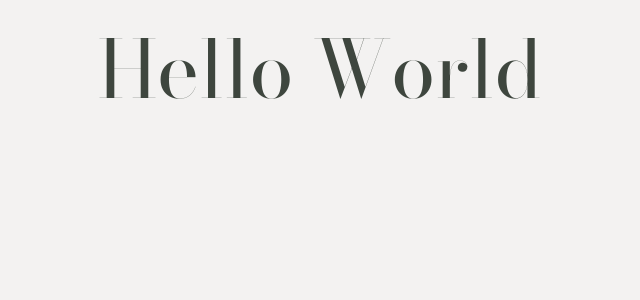
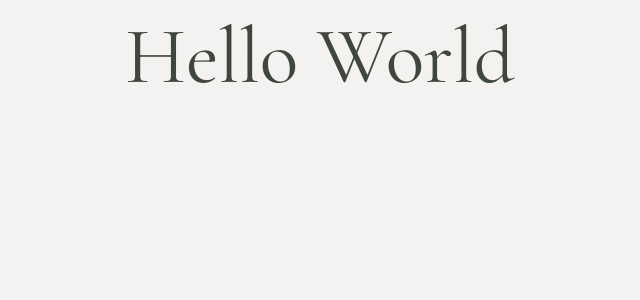
Before and after one commit to puleri/jomat, a React (Create React App) app: page / in a window 1280 px wide. Shown: the top 300 px of the page, without its empty margins (320-960 px from the left). Built offline with nearby package versions, Linux system fonts and the light colour scheme.

Commit message:
updated font

```diff
--- a/package.json
+++ b/package.json
@@ -3,7 +3,7 @@
   "version": "0.1.0",
   "private": true,
   "dependencies": {
-    "@fontsource/bodoni-moda": "^4.5.9",
+    "@fontsource/cormorant-garamond": "^4.5.10",
     "@testing-library/jest-dom": "^5.16.5",
     "@testing-library/react": "^13.4.0",
     "@testing-library/user-event": "^13.5.0",
--- a/src/App.js
+++ b/src/App.js
@@ -1,7 +1,5 @@
-import "@fontsource/bodoni-moda"
-import "@fontsource/bodoni-moda/600.css";
-import "@fontsource/bodoni-moda/900.css";
-
+import "@fontsource/cormorant-garamond"
+import "@fontsource/cormorant-garamond/700.css"
 import './App.css';
 
 function App() {
--- a/src/index.css
+++ b/src/index.css
@@ -1,6 +1,6 @@
 
 body {
-  font-family: "Bodoni Moda", serif;
+  font-family: "Cormorant Garamond", serif;
   background-color: #F3F2F1;
   color: #3e463e;
 }
@@ -12,7 +12,7 @@ body {
 
 
 .heavy-weight {
-  font-weight: 900;
+  font-weight: 700;
 }
 
 .flex {
```
Also changed, not shown: 1 other file (tests, documents, lock files or other folders).
